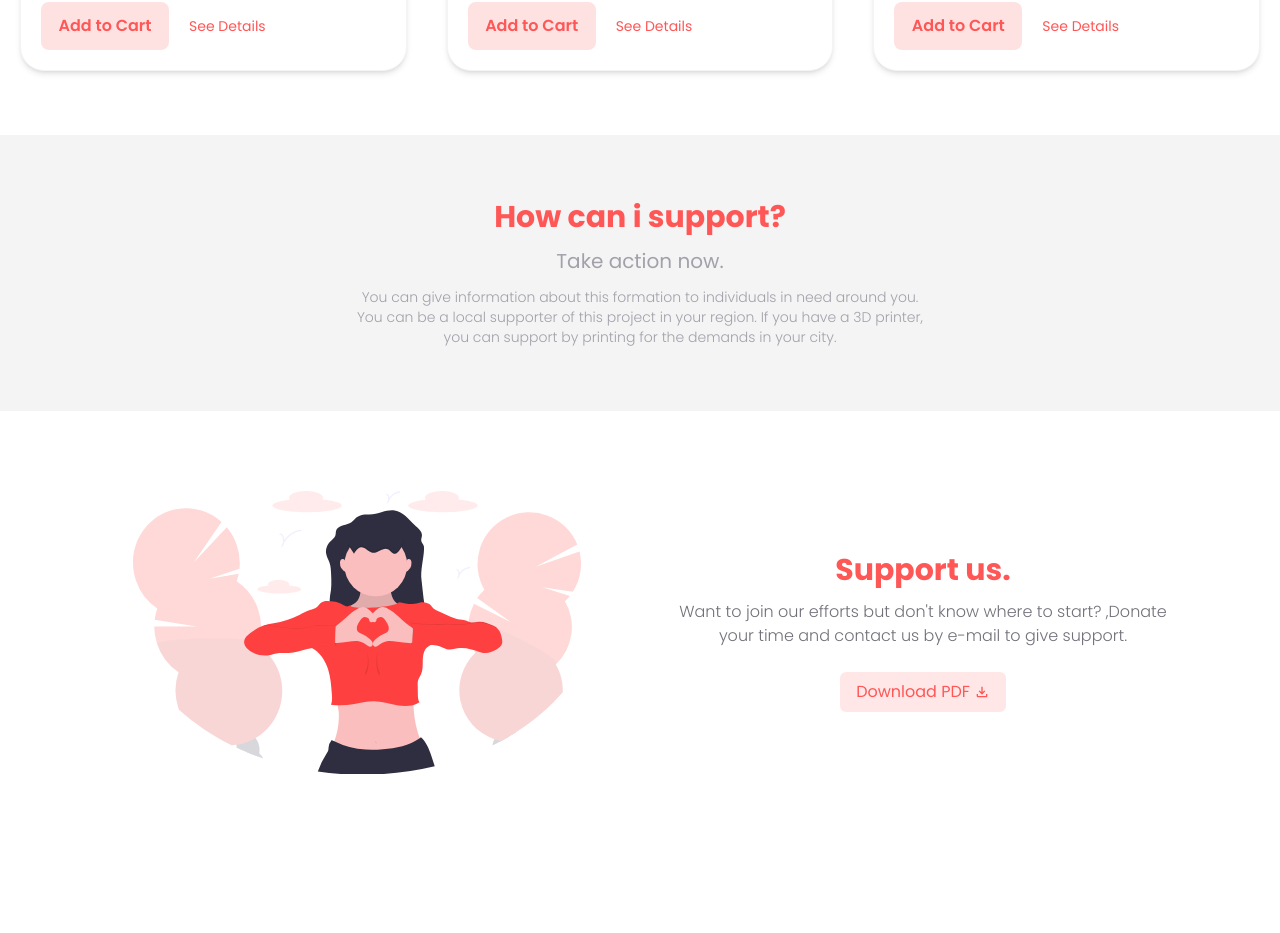
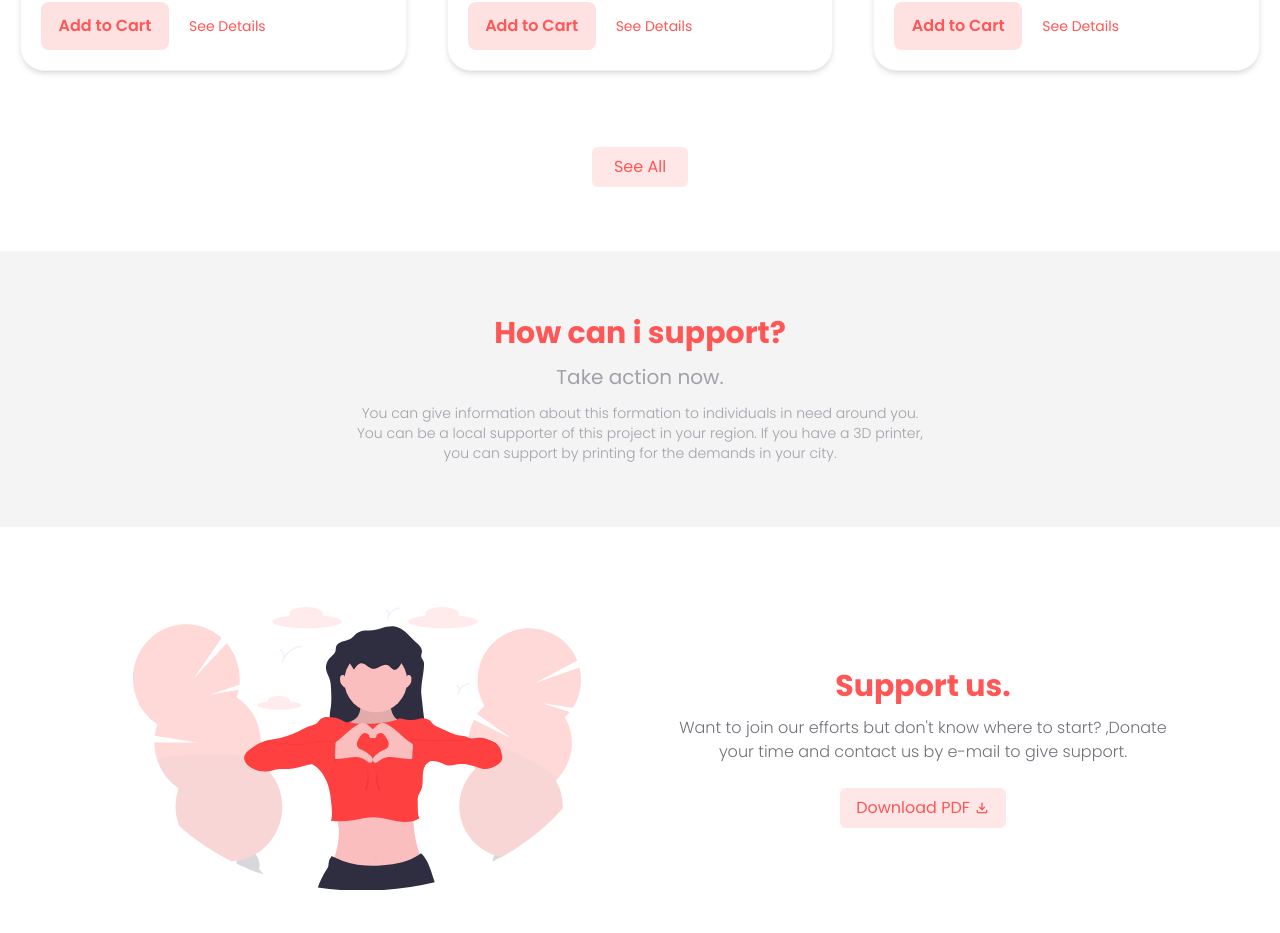
Before and after one commit to jaeger-dvlp/3d-donate-web, a React (Create React App) app: page / in a window 1280 px wide. Shown: the part 1408-2341 px from the top of the page. Built offline with nearby package versions, Linux system fonts and the light colour scheme.

Commit message:
add see-all btn

```diff
--- a/src/Components/PageComponents/MiniProducts.jsx
+++ b/src/Components/PageComponents/MiniProducts.jsx
@@ -2,6 +2,7 @@
 import i18next, { t } from 'i18next';
 import React, { useContext, useEffect, useState } from 'react';
 import { Link } from 'react-router-dom';
+import Contents from '../../Content';
 import CartContext from '../../Contexts/CartContext';
 import Images from '../../Images';
 
@@ -94,6 +95,12 @@ export default function MiniProducts() {
             {t('pages.homepage.products.our-products')}
           </h1>
           {products}
+          <Link
+            to={Contents.header.products.links[i18next.language]}
+            className="p-2 active:scale-75 flex mt-3 justify-center gap-1 text-center px-4 min-w-[6rem] transition-all duration-150 rounded-md hover:bg-red-200 bg-[#FFE7E7] text-brand-red"
+          >
+            {t('buttons.see-all')}
+          </Link>
         </div>
       </div>
     </div>
```
